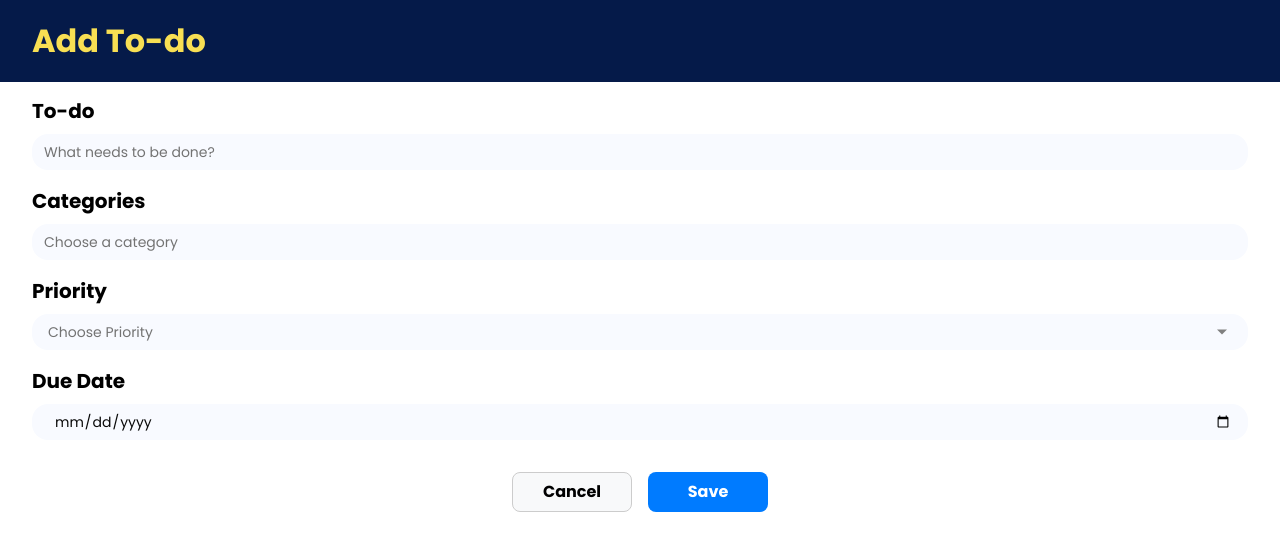
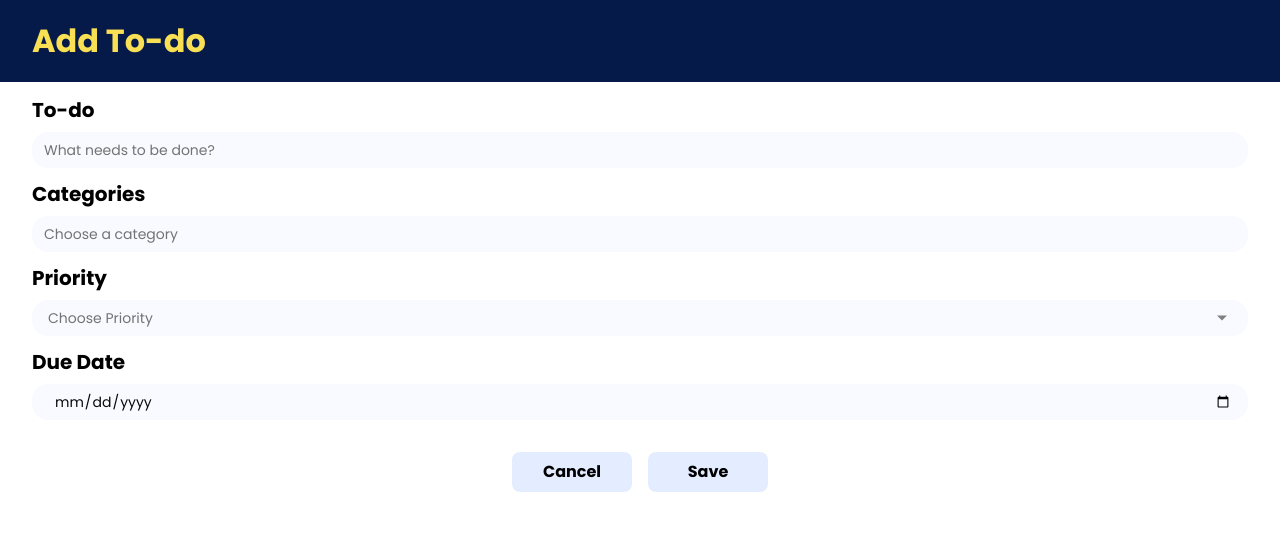
Before and after one commit to jhoniananta/todo-apps-devops, a React (Vite) app: page /add in a window 1280 px wide. Shown: the top 550 px of the page. Built offline with nearby package versions, Linux system fonts and the light colour scheme.

Commit message:
change color button

```diff
--- a/src/screens/AddScreen.tsx
+++ b/src/screens/AddScreen.tsx
@@ -11,14 +11,7 @@ const AddScreen = () => {
           {/* To-do */}
           <label
             htmlFor="todo-input"
-            style={{
-              margin: "0",
-              color: "#000000",
-              fontWeight: "bold",
-              display: "block",
-              marginBottom: "0.5rem",
-              fontSize: "20px",
-            }}
+            className="m-0 text-black font-bold block mb-2 text-xl"
           >
             To-do
           </label>
@@ -32,14 +25,7 @@ const AddScreen = () => {
           {/* Categories */}
           <label
             htmlFor="categories-input"
-            style={{
-              margin: "1rem 0 0.5rem",
-              color: "#000000",
-              fontWeight: "bold",
-              display: "block",
-              marginBottom: "0.5rem",
-              fontSize: "20px",
-            }}
+            className="m-0 text-black font-bold block mb-2 text-xl mt-3"
           >
             Categories
           </label>
@@ -53,63 +39,31 @@ const AddScreen = () => {
           {/* Priority */}
           <label
             htmlFor="priority-input"
-            style={{
-              margin: "1rem 0 0.5rem",
-              color: "#000000",
-              fontWeight: "bold",
-              display: "block",
-              marginBottom: "0.5rem",
-              fontSize: "20px",
-            }}
-          >Priority</label>
+            className="m-0 text-black font-bold block mb-2 text-xl mt-3"
+          >Priority
+          </label>
           <DropdownMenu placeholder="Choose Priority" options={["Low", "Medium", "High"]}/>
 
           {/* Due Date */}
           <label
             htmlFor="date-input"
-            style={{
-              margin: "1rem 0 0.5rem",
-              color: "#000000",
-              fontWeight: "bold",
-              display: "block",
-              marginBottom: "0.5rem",
-              fontSize: "20px",
-            }}
+            className="m-0 text-black font-bold block mb-2 text-xl mt-3"
           >
             Due Date
           </label>
           <Input id="date-input" type="date" className="w-full" />
         </form>
 
-        <div
-          style={{
-            display: "flex",
-            justifyContent: "center",
-            gap: "1rem",
-            marginTop: "2rem",
-          }}
+        <div className="flex justify-center gap-4 mt-8"
         >
           <Button
             onClick={() => (window.location.href = "/")}
-            style={{
-              width: "120px",
-              height: "22px",
-              backgroundColor: "#f8f9fa",
-              border: "1px solid #ccc",
-              borderRadius: "8px",
-            }}
+            className="w-[120px] h-[22px] bg-[#E4EDFF] rounded-[8px]"
           >
             Cancel
           </Button>
           <Button
-            style={{
-              width: "120px",
-              height: "22px",
-              backgroundColor: "#007bff",
-              color: "#ffffff",
-              border: "none",
-              borderRadius: "8px",
-            }}
+            className="w-[120px] h-[22px] bg-[#E4EDFF] rounded-[8px]"
           >
             Save
           </Button>
```
